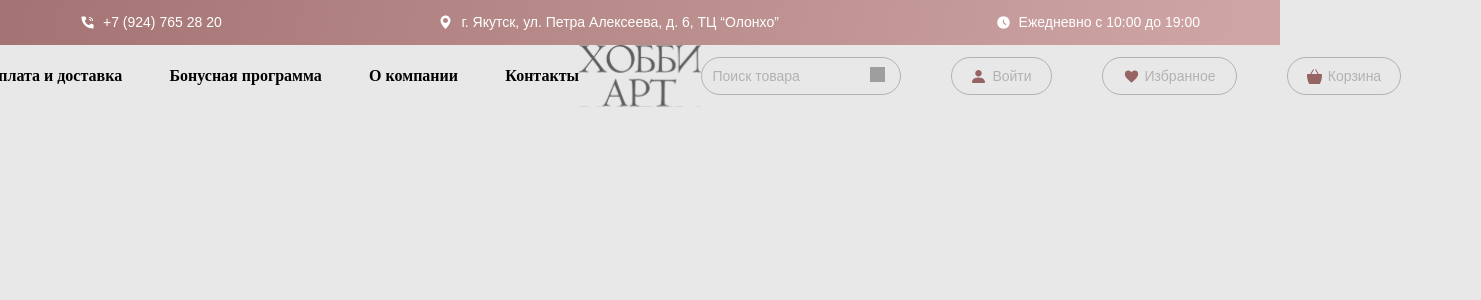
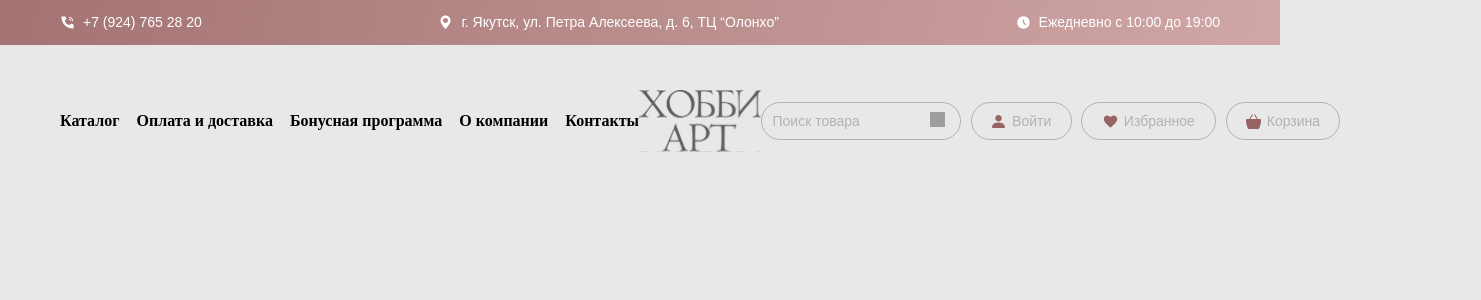
Before and after one commit to ShadowFox35/hobbyArt, a React (Create React App) app in the folder hobbyart/: page / in a window 1280 px wide. Shown: the top 300 px of the page, 1481 px wide, since content can reach past the window. Built offline with nearby package versions, Linux system fonts and the light colour scheme; grey boxes are pictures that could not be loaded.

Commit message:
fix: header container

```diff
--- a/hobbyart/src/App.css
+++ b/hobbyart/src/App.css
@@ -29,7 +29,7 @@
 }
 
 .container {
-  padding: 0 80px;
+  margin: 0 60px;
 }
 
 
--- a/hobbyart/src/pages/Header/Header.scss
+++ b/hobbyart/src/pages/Header/Header.scss
@@ -51,8 +51,10 @@
 }
 
 .menu {
+  margin-top: 45px;
+  margin-bottom: 80px;
   display: flex;
-
+  width: 100%;
   .navigation {
     width: 700px;
     // height: 45px;
@@ -64,6 +66,12 @@
     font-weight: 600;
     font-size: 16px;
     line-height: 20px;
+    &_item {
+      &:hover {
+        text-decoration: underline;
+        cursor: pointer;
+      }
+    }
   }
   .logo {
     width: 122px;
--- a/hobbyart/src/pages/Header/Header.tsx
+++ b/hobbyart/src/pages/Header/Header.tsx
@@ -46,11 +46,11 @@ const Header: React.FC = () => {
       <div className="menu">
         <div className="container">
           <nav className="navigation">
-            <div>Каталог</div>
-            <div>Оплата и доставка</div>
-            <div>Бонусная программа</div>
-            <div>О компании</div>
-            <div>Контакты</div>
+            <div className="navigation_item">Каталог</div>
+            <div className="navigation_item">Оплата и доставка</div>
+            <div className="navigation_item">Бонусная программа</div>
+            <div className="navigation_item">О компании</div>
+            <div className="navigation_item">Контакты</div>
           </nav>
           <div className="logo">
             <a target="blank" href="https://">
```
